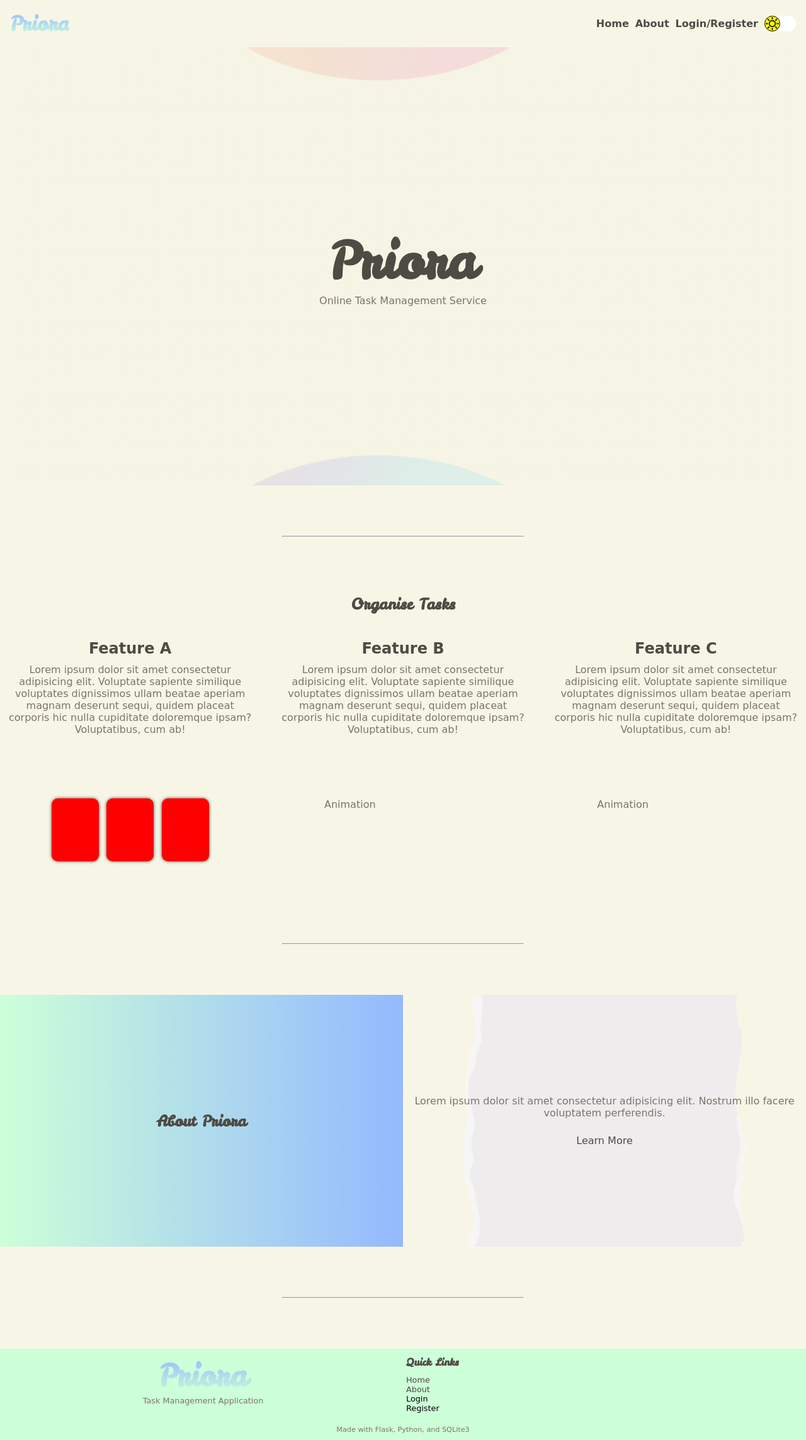
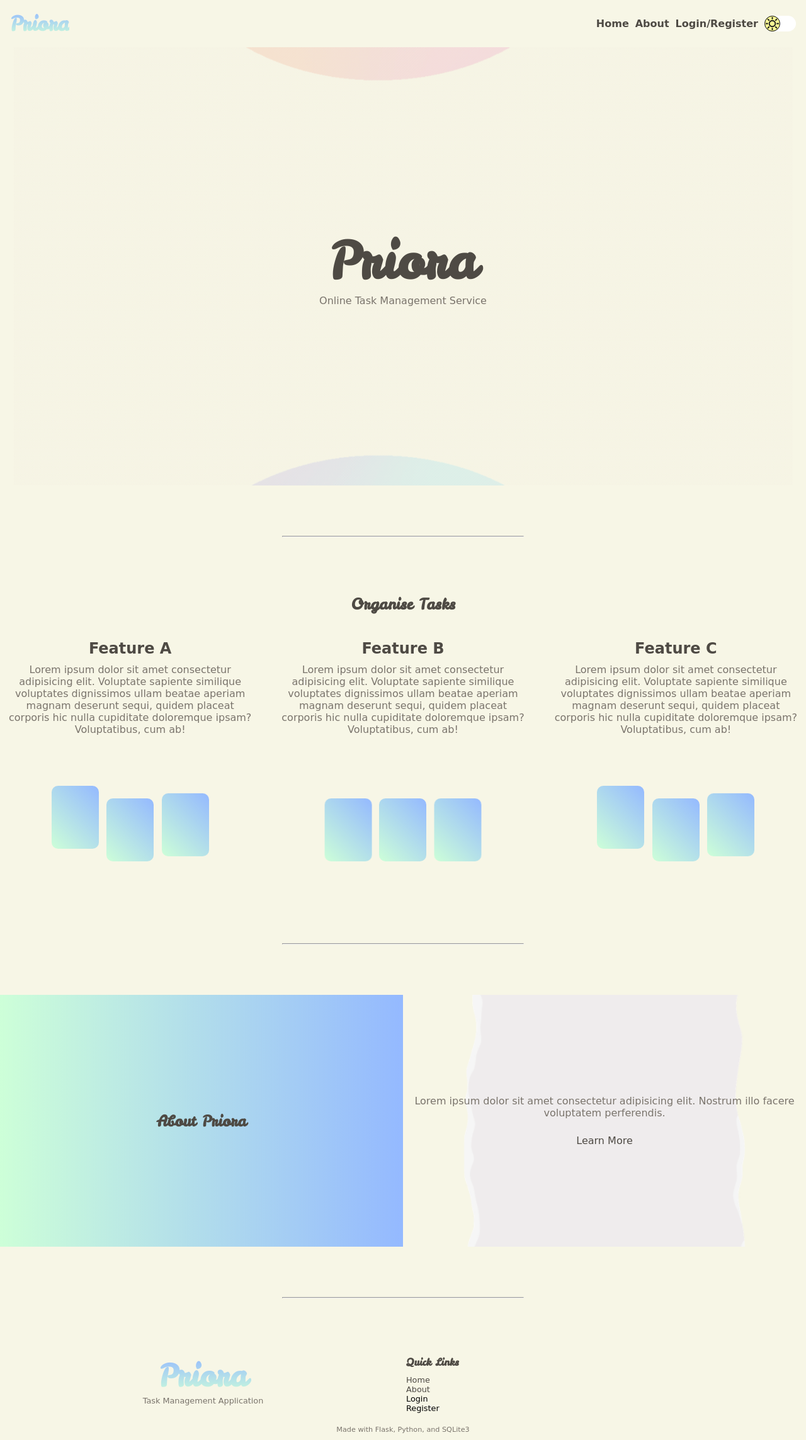
Before and after one commit to Sheikh-H/Priora-Task-Manager, a Flask app: page / in a window 1280 px wide. Shown: the whole page at 63% size. Run offline with Flask 3, Linux system fonts and the light colour scheme.

Commit message:
making the animation cards

```diff
--- a/static/css/styles.css
+++ b/static/css/styles.css
@@ -166,7 +166,7 @@ hr{
     background-repeat: no-repeat;
     background-size: contain;
     transition: transform 1s ease, background-image 1s ease-in-out;
-    background-color: yellow;
+    background-color: rgb(255, 255, 148);
 }
 
 .night-mode-inner-button.active{
@@ -241,20 +241,61 @@ hr{
     width: 75px;
     height: 100px;
     border-radius: 10px;
-    box-shadow: 0 0 5px var(--box-shadow);
+    background: linear-gradient(45deg, #CDFFD8, #94B9FF);
 }
 
-.box-a{
-    background-color: red;
+@keyframes jump {
+    0%, 80%, 100% {
+        transform: translateY(0);
+    }
+    20% {
+        transform: translateY(-20px);
+    }
 }
 
-.box-b{
-    background-color: red;
+.box-a {
+    animation: jump 3s ease-in-out infinite;
 }
 
-.box-c{
-    background-color: red;
+.box-b {
+    animation: jump 3s ease-in-out infinite;
+    animation-delay: 1s;
 }
+
+.box-c {
+    animation: jump 3s ease-in-out infinite;
+    animation-delay: 2s;
+}
+
+@keyframes slider1 {
+    0%, 80%, 100% {
+        transform: translateX(10px);
+    }
+    20%{
+        transform: translateX(0);
+    }
+}
+
+@keyframes slider2 {
+    0%, 80%, 100% {
+        transform: translateX(-10px);
+    }
+    20%{
+        transform: translateX(0);
+    }
+}
+
+.box-d {
+    animation: slider1 2s ease-in-out infinite;
+    animation-delay: 2s;
+}
+
+.box-f {
+    animation: slider2 2s ease-in-out infinite;
+    animation-delay: 2s;
+}
+
+
 
 .hidden-right {
     transform: translateX(150px);
@@ -304,7 +345,6 @@ hr{
 
 .footer-section{
     padding: 10px;
-    background-color: #CDFFD8;
     display: flex;
     flex-direction: column;
     justify-content: space-between;
--- a/templates/main/home.html
+++ b/templates/main/home.html
@@ -23,8 +23,8 @@
       </div>
       <div class="feature-animation hidden-left">
         <div class="box-a"></div>
-        <div class="box-a"></div>
-        <div class="box-a"></div>
+        <div class="box-b"></div>
+        <div class="box-c"></div>
       </div>
     </div>
     <div class="feature-card">
@@ -38,7 +38,9 @@
         </p>
       </div>
       <div class="feature-animation hidden-left">
-        <p>Animation</p>
+        <div class="box-d"></div>
+        <div class="box-e"></div>
+        <div class="box-f"></div>
       </div>
     </div>
     <div class="feature-card">
@@ -52,7 +54,9 @@
         </p>
       </div>
       <div class="feature-animation hidden-left">
-        <p>Animation</p>
+        <div class="box-a"></div>
+        <div class="box-b"></div>
+        <div class="box-c"></div>
       </div>
     </div>
   </div>
```
